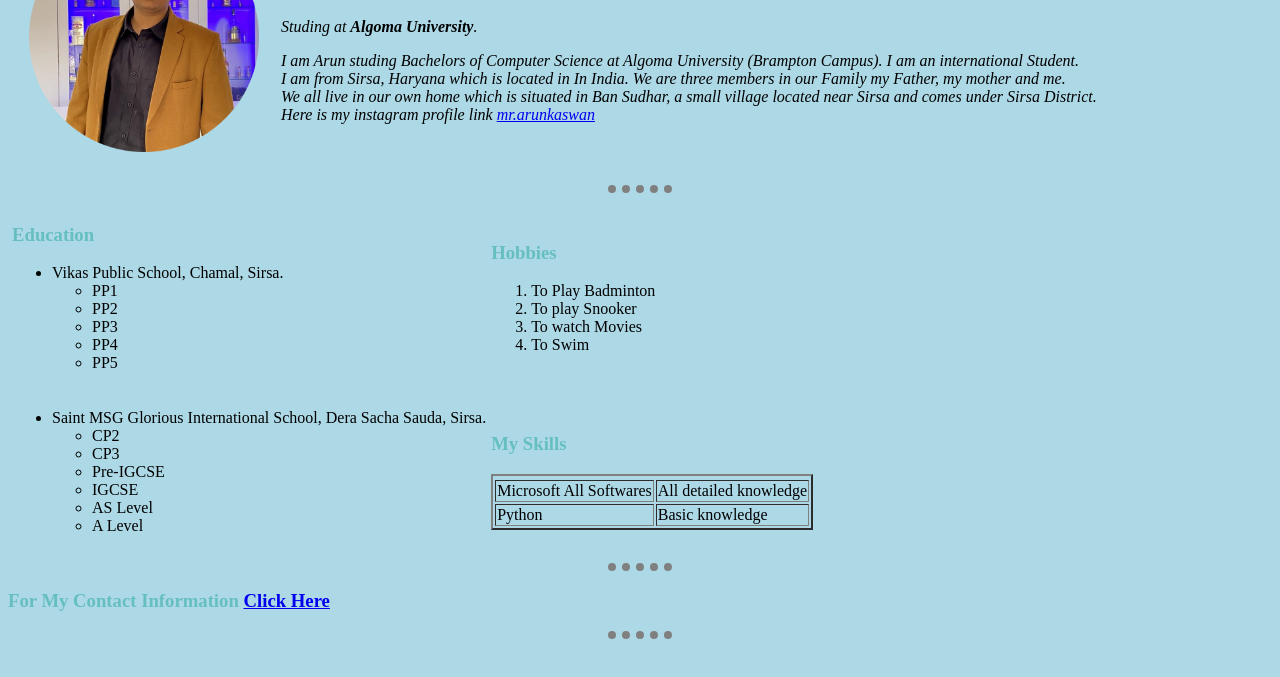
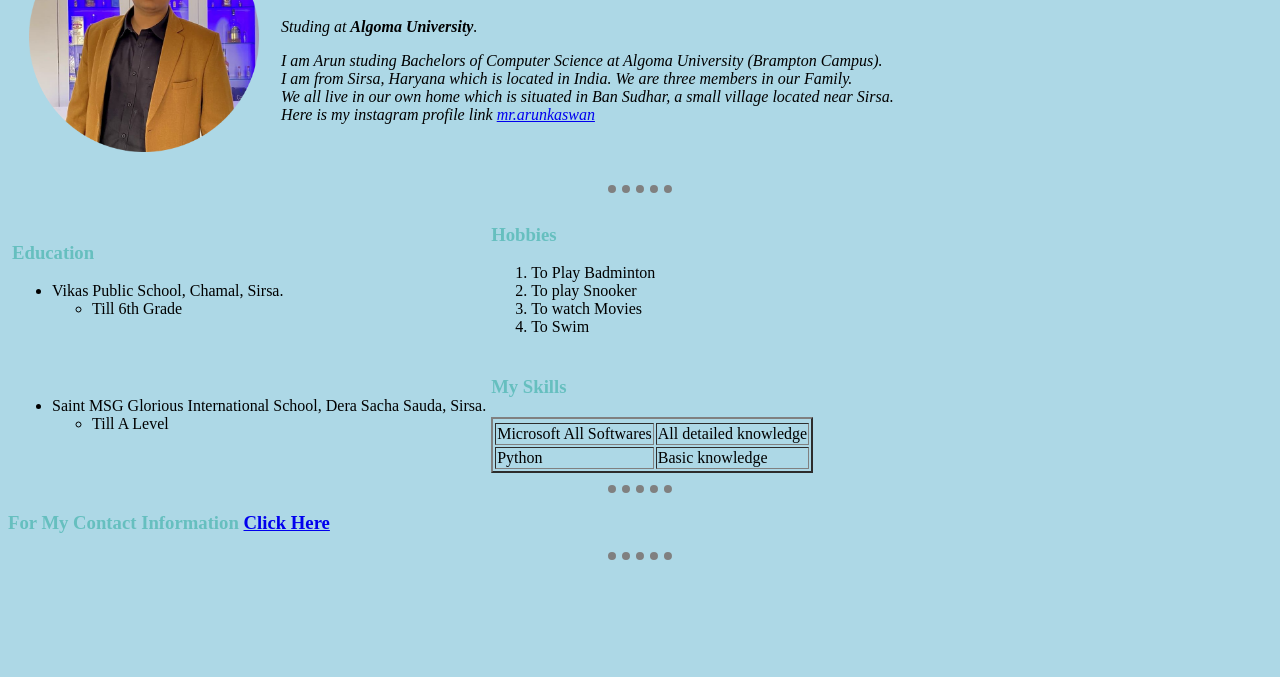
Before and after one commit to mrarunkaswan/Personal, a plain HTML site: page index.html in a window 1280 px wide. Shown: the part 123-800 px from the top of the page. Drawn offline with Linux system fonts and the light colour scheme.

Commit message:
Update index.html

```diff
--- a/index.html
+++ b/index.html
@@ -2,7 +2,7 @@
 <html>
 <head>
     <meta charset="UTF-8">
-    <title>ITS my First Website</title>
+    <title>My First Website</title>
     <link rel="stylesheet" href="CSS/stylesheet.css">
 </head>
 <body>
@@ -10,9 +10,9 @@
     <table cellspacing="20">
     <tr><td><img src="Images/Arun2.png" alt="Arun Profile Picture" width="230" height="230"></td><td><h1> My name is Arun</h1>
         <p><em>Studing at <strong>Algoma University</strong>.</p>
-         <p>I am Arun studing Bachelors of Computer Science at Algoma University (Brampton Campus). I am an international Student.<br>
-             I am from Sirsa, Haryana which is located in In India. We are three members in our Family my Father, my mother and me.<br>
-         We all live in our own home which is situated in Ban Sudhar, a small village located near Sirsa and comes under Sirsa District.<br>
+         <p>I am Arun studing Bachelors of Computer Science at Algoma University (Brampton Campus).<br>
+             I am from Sirsa, Haryana which is located in India. We are three members in our Family.<br>
+         We all live in our own home which is situated in Ban Sudhar, a small village located near Sirsa.<br>
          Here is my instagram profile link <a href="https://www.instagram.com/mr.arunkaswan/?next=%2F">mr.arunkaswan</a></p></td></tr>
    </table>
     <hr>
@@ -21,7 +21,7 @@
             <td>
                 <h3>Education</h3>
                 <ul><li>Vikas Public School, Chamal, Sirsa.</li>
-                <ul><li>PP1</li><li>PP2</li><li>PP3</li><li>PP4</li><li>PP5</li></ul></ul>
+                <ul><li>Till 6th Grade</li></ul></ul>
             </td>
             <td>
                 <h3>Hobbies</h3>
@@ -33,8 +33,7 @@
             <tr>
                 <td>
                     <ul><li>Saint MSG Glorious International School, Dera Sacha Sauda, Sirsa.</li>
-                        <ul><li>CP2</li><li>CP3</li><li>Pre-IGCSE</li>
-                        <li>IGCSE</li><li>AS Level</li><li>A Level</li>
+                        <ul><li> Till A Level</li>
                     </ul></ul></td>
                 <td><table border="2"><tr><h3>My Skills</h3></tr>
                 <tr><td>Microsoft All Softwares</td><td>All detailed knowledge</td></tr>
```
